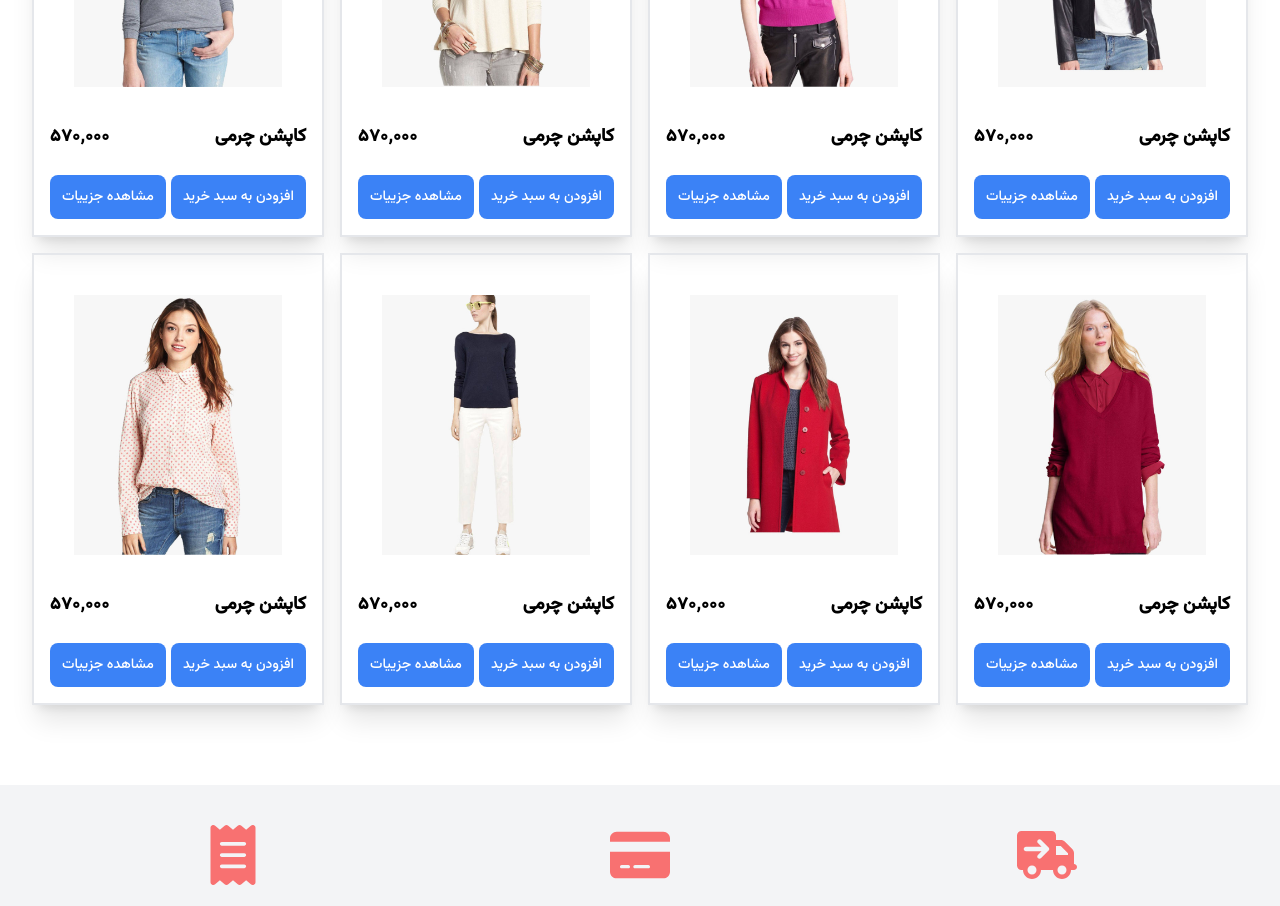
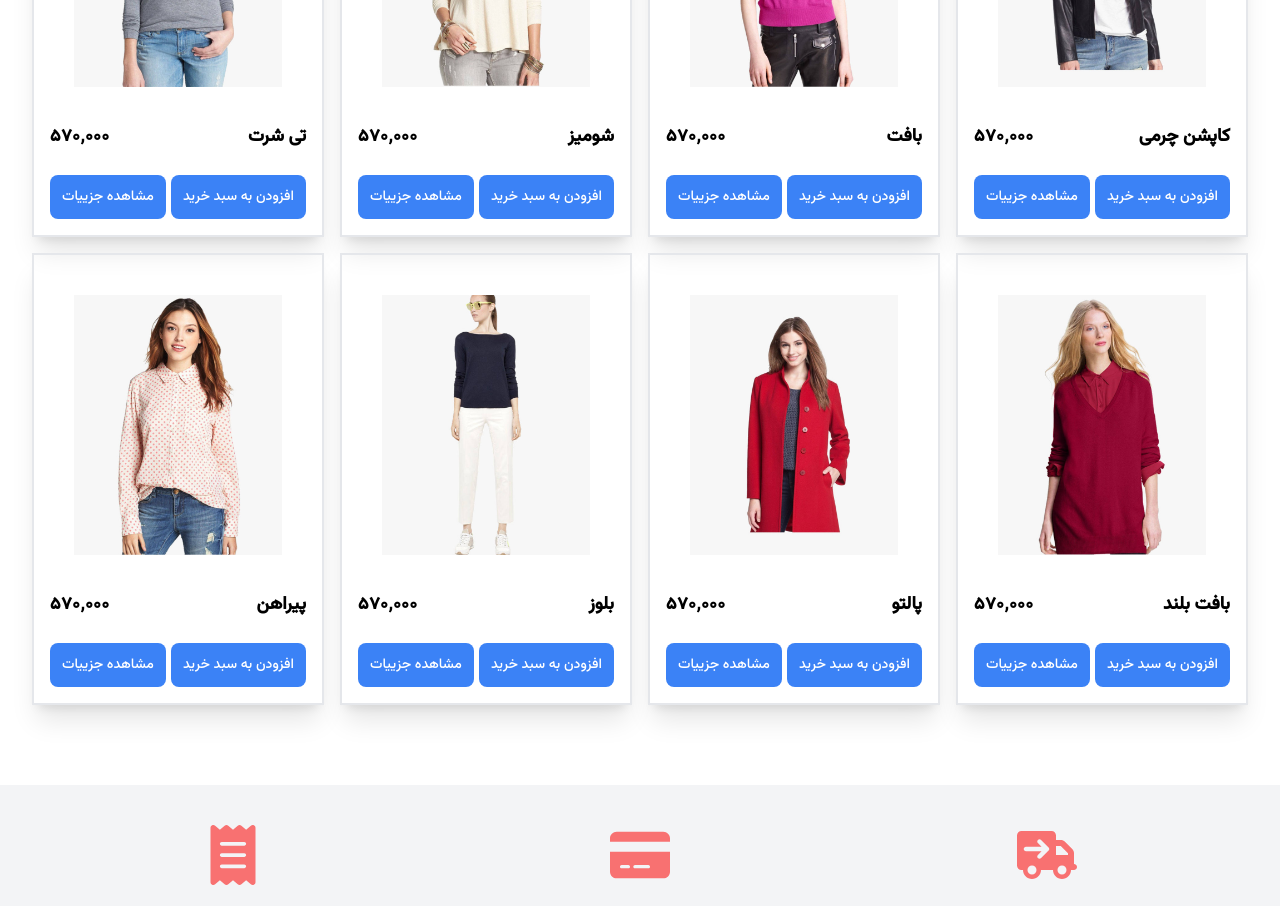
Before and after one commit to Hossein1371za/womenshop-react-tailwind, a React (Create React App) app: page / in a window 1280 px wide. Shown: the part 1480-2386 px from the top of the page. Built offline with nearby package versions, Linux system fonts and the light colour scheme.

Commit message:
end of product details

```diff
--- a/src/Context.js
+++ b/src/Context.js
@@ -1,6 +1,6 @@
 import React,{createContext,useState} from "react";
 import { productData } from "./componenets/home/product/ProductsData";
-import { useParams } from "react-router-dom";
+
 
 
 
@@ -8,15 +8,15 @@ import { useParams } from "react-router-dom";
 export const DataContext = createContext()
 
 export const DataProvider = (props)=>{
-    const {id} = useParams()
+
     const [products,setProducts] = useState(productData)
-    const product = products.find((item) => item.id !== id);
-    console.log(product)
+
+
 
 
 const value={
     products: [products, setProducts],
-    product,
+
 }
 
     return(
--- a/src/Core.js
+++ b/src/Core.js
@@ -4,7 +4,7 @@ import Home from "./componenets/home/Home";
 import { BrowserRouter, Routes, Route } from "react-router-dom";
 import Footer from "./componenets/footer/Footer";
 import Dress from "./componenets/dress/Dress";
-import Details from "./componenets/home/product/Details";
+import Details from "./componenets/Details";
 
 const Core = () => {
   return (
--- /dev/null
+++ b/src/componenets/Details.js
@@ -0,0 +1,44 @@
+import React, { useContext } from "react";
+import { DataContext } from "../Context";
+import formatCurrency from "../Util";
+import { useParams } from "react-router-dom";
+
+const Detail = () => {
+  const value = useContext(DataContext);
+  const { id } = useParams();
+  const [products, setProducts] = value.products;
+  const product = products.find((item) => item.id === id);
+  console.log(products)
+  console.log(product);
+  console.log(id);
+
+  return (
+    <div className="my-[80px] mx-auto max-w-[500px] border-2 shadow-xl">
+      <div className="container ">
+        <div className="flex flex-col">
+          <img src={product.img} alt="" />
+          <h3 className="text-center h3 mt-4">{product.title}</h3>
+          <div className="flex items-center justify-between w-full mt-3">
+            <p className="number text-lg">
+              قیمت : {formatCurrency(product.price)} تومان
+            </p>
+            <p className="text-lg font-bold">رنگ موجود : {product.colorName}</p>
+          </div>
+          <div className="flex items-center justify-center gap-x-4 mt-3 text-xl">
+            سایزهای موجود :
+            {product.size.map((size, index) => (
+              <p className="text-black" key={index}>
+                {size}
+              </p>
+            ))}
+          </div>
+          <button className="mx-auto my-4 bg-blue-500 text-white p-3  hover:bg-blue-600 rounded-lg">
+            افزودن به سبد خرید
+          </button>
+        </div>
+      </div>
+    </div>
+  );
+};
+
+export default Detail;
--- a/src/componenets/home/product/Details.js
+++ /dev/null
@@ -1,42 +0,0 @@
-// Detail.js
-
-import React, { useContext } from "react";
-import { DataContext } from "../../../Context";
-import formatCurrency from "../../../Util";
-
-const Detail = () => {
-  const value = useContext(DataContext);
-  const product = value.product;
-  // id:1,
-  //       img:"/assets/image/products/product1.jpg",
-  //       title:"کاپشن چرمی",
-  //       price:570000,
-  //       color:"#000",
-  //       colorName:"مشکی",
-  //       size:["sm","l","xl"],
-  return (
-    <div className="mt-[80px]">
-      <div className="container mx-auto">
-        <div className="flex flex-col">
-          <img src={product.img} alt="" />
-          <h3 className="text-center h3">{product.title}</h3>
-          <div className="flex items-center justify-between w-full">
-            <p>قیمت : {formatCurrency(product.price)} تومان</p>
-            <p>رنگ موجود : {product.colorName}</p>
-          </div>
-          <div className="flex items-center justify-center gap-x-4">
-            سایزهای موجود :
-            {product.size.map((size, index) => (
-              <p className="text-black" key={index}>{size}</p>
-            ))}
-          </div>
-          <button className="mx-auto bg-blue-500 text-white p-3  hover:bg-blue-600 rounded-lg">
-            افزودن به سبد خرید
-          </button>
-        </div>
-      </div>
-    </div>
-  );
-};
-
-export default Detail;
--- a/src/componenets/home/product/ProductsData.js
+++ b/src/componenets/home/product/ProductsData.js
@@ -1,76 +1,74 @@
 export const productData = [
   {
-        id:1,
-        img:"/assets/image/products/product1.jpg",
-        title:"کاپشن چرمی",
-        price:570000,
-        color:"#000",
-        colorName:"مشکی",
-        size:["sm","l","xl"],
+    id: 1,
+    img: "/assets/image/products/product1.jpg",
+    title: "کاپشن چرمی",
+    price: 570000,
+    color: "#000",
+    colorName: "مشکی",
+    size: ["sm", "l", "xl"],
   },
   {
-        id:2,
-        img:"/assets/image/products/product2.jpg",
-        title:"کاپشن چرمی",
-        price:570000,
-        color:"#e683dd",
-        colorName:"صورتی",
-        size:["sm","l"],
+    id: 2,
+    img: "/assets/image/products/product2.jpg",
+    title: "بافت",
+    price: 570000,
+    color: "#e683dd",
+    colorName: "صورتی",
+    size: ["sm", "l"],
   },
   {
-        id:3,
-        img:"/assets/image/products/product3.jpg",
-        title:"کاپشن چرمی",
-        price:570000,
-        color:"#e8e6ab",
-        colorName:"کرمی",
-        size:["m","xl"],
-
+    id: 3,
+    img: "/assets/image/products/product3.jpg",
+    title: "شومیز",
+    price: 570000,
+    color: "#e8e6ab",
+    colorName: "کرمی",
+    size: ["m", "xl"],
   },
   {
-        id:4,
-        img:"/assets/image/products/product4.jpg",
-        title:"کاپشن چرمی",
-        price:570000,
-        color:"#7e7e7e",
-        colorName:"طوسی",
-        size:["m","xl"],
-
+    id: 4,
+    img: "/assets/image/products/product4.jpg",
+    title: "تی شرت",
+    price: 570000,
+    color: "#7e7e7e",
+    colorName: "طوسی",
+    size: ["m", "xl"],
   },
   {
-        id:5,
-        img:"/assets/image/products/product5.jpg",
-        title:"کاپشن چرمی",
-        price:570000,
-        color:"#991313",
-        colorName:"زرشکی",
-        size:["l"],
+    id: 5,
+    img: "/assets/image/products/product5.jpg",
+    title: "بافت بلند",
+    price: 570000,
+    color: "#991313",
+    colorName: "زرشکی",
+    size: ["l"],
   },
   {
-        id:6,
-        img:"/assets/image/products/product6.jpg",
-        title:"کاپشن چرمی",
-        price:570000,
-        color:"red",
-        colorName:"قرمز",
-        size:["s","m","l","xl"],
+    id: 6,
+    img: "/assets/image/products/product6.jpg",
+    title: "پالتو",
+    price: 570000,
+    color: "red",
+    colorName: "قرمز",
+    size: ["s", "m", "l", "xl"],
   },
   {
-        id:7,
-        img:"/assets/image/products/product7.jpg",
-        title:"کاپشن چرمی",
-        price:570000,
-        color:"#000",
-        colorName:"مشکی",
-        size:["s","m","l","xl"],
+    id: 7,
+    img: "/assets/image/products/product7.jpg",
+    title: "بلوز",
+    price: 570000,
+    color: "#000",
+    colorName: "مشکی",
+    size: ["s", "m", "l", "xl"],
   },
   {
-        id:8,
-        img:"/assets/image/products/product8.jpg",
-        title:"کاپشن چرمی",
-        price:570000,
-        color:"#e8e6ab",
-        colorName:"کرمی",
-        size:["s","m","l","xl"],
+    id: 8,
+    img: "/assets/image/products/product8.jpg",
+    title: "پیراهن",
+    price: 570000,
+    color: "#e8e6ab",
+    colorName: "کرمی",
+    size: ["s", "m", "l", "xl"],
   },
-]
+];
```
Lines whose indentation alone changed are shown as unchanged.
